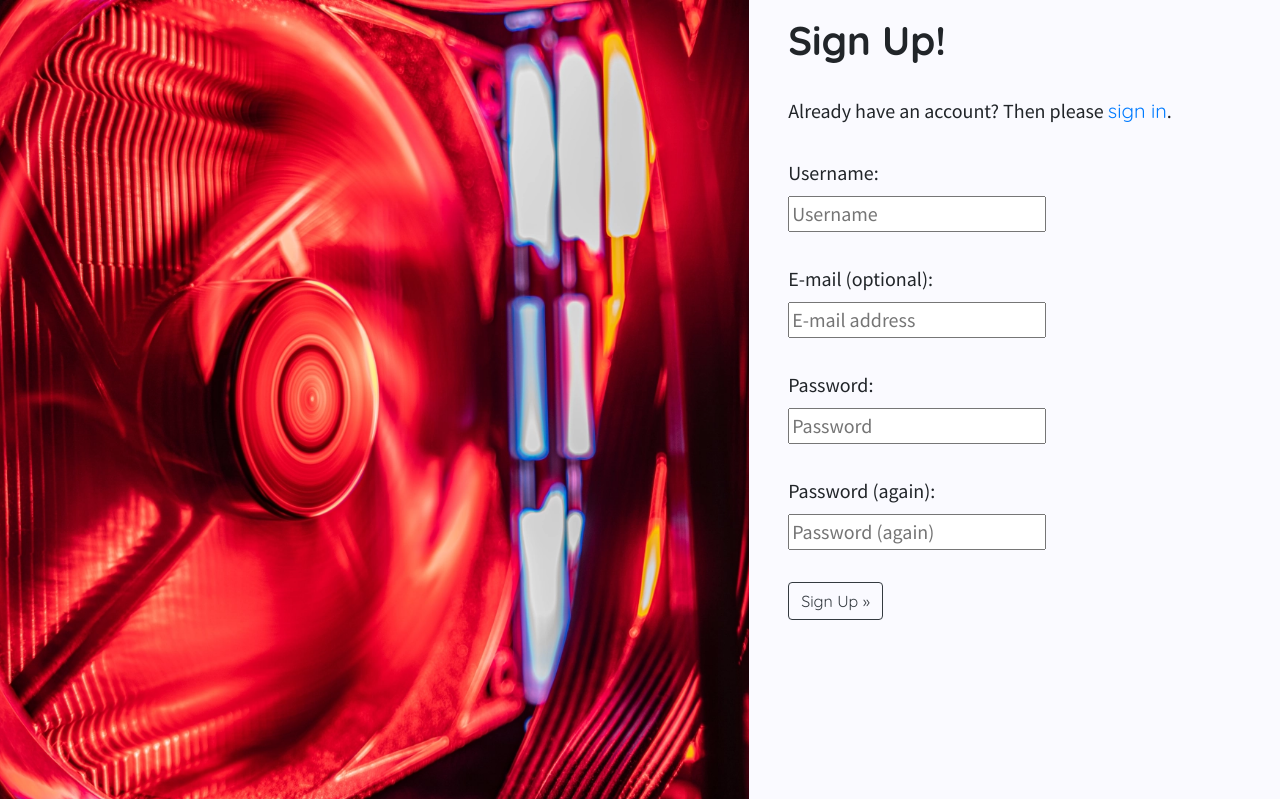
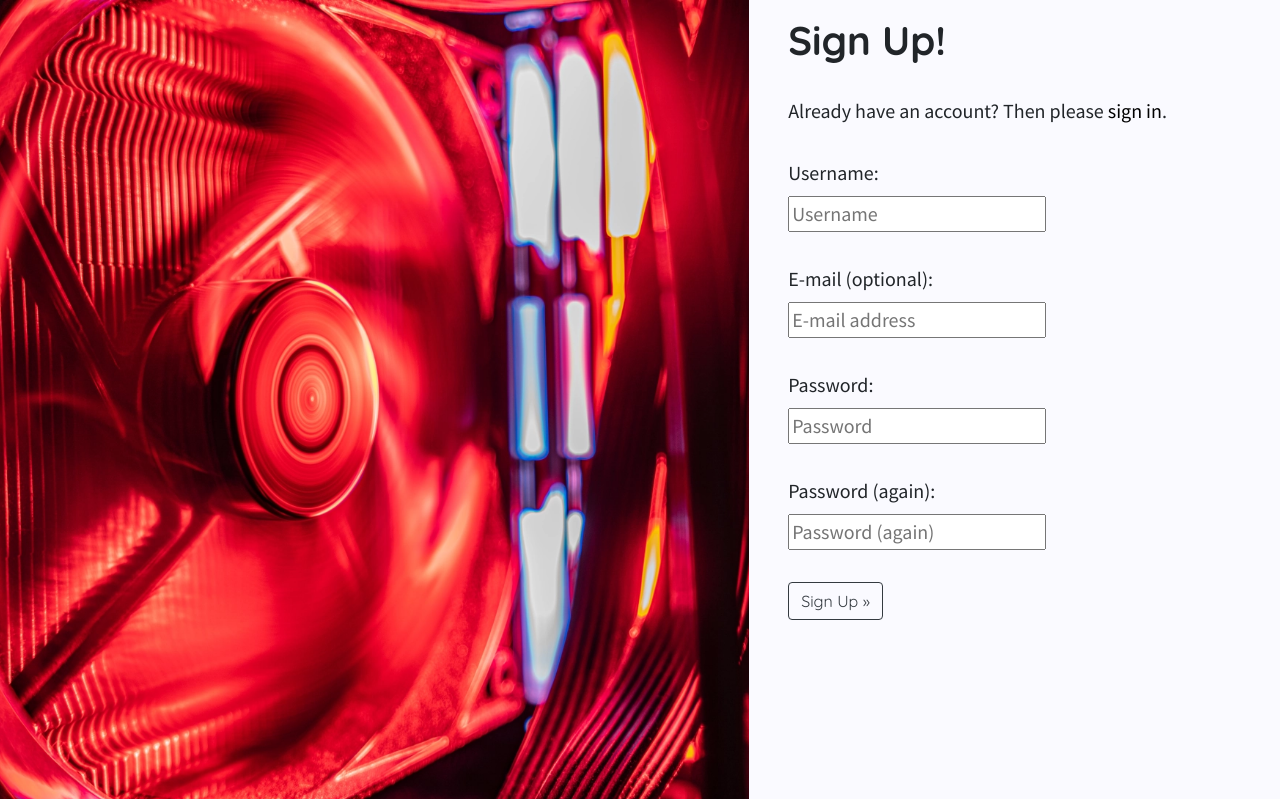
Before and after one commit to AlexanderJWard/gpu-bytes, a Django app: page /accounts/signup/ in a window 1280 px wide. Shown: the part 81-880 px from the top of the page. Run offline with Django 3.2, Linux system fonts and the light colour scheme; some libraries are stand-ins or nearby versions.

Commit message:
Style account template links

```diff
--- a/static/css/style.css
+++ b/static/css/style.css
@@ -388,6 +388,15 @@ footer p {
     font-weight: bold;
 }
 
+.account-text a {
+    color: #000;
+    font-family: 'Source Sans Pro', sans-serif;
+}
+
+.account-text a:hover {
+    color: #bd0000;
+}
+
 .account-text p {
     font-family: 'Source Sans Pro', sans-serif;
     font-size: 20px;
@@ -399,8 +408,7 @@ footer p {
     display: block;
 }
 
-.account-text button,
-.account-text a {
+.account-text button {
     font-family: 'Quicksand', sans-serif;
 }
 
```
